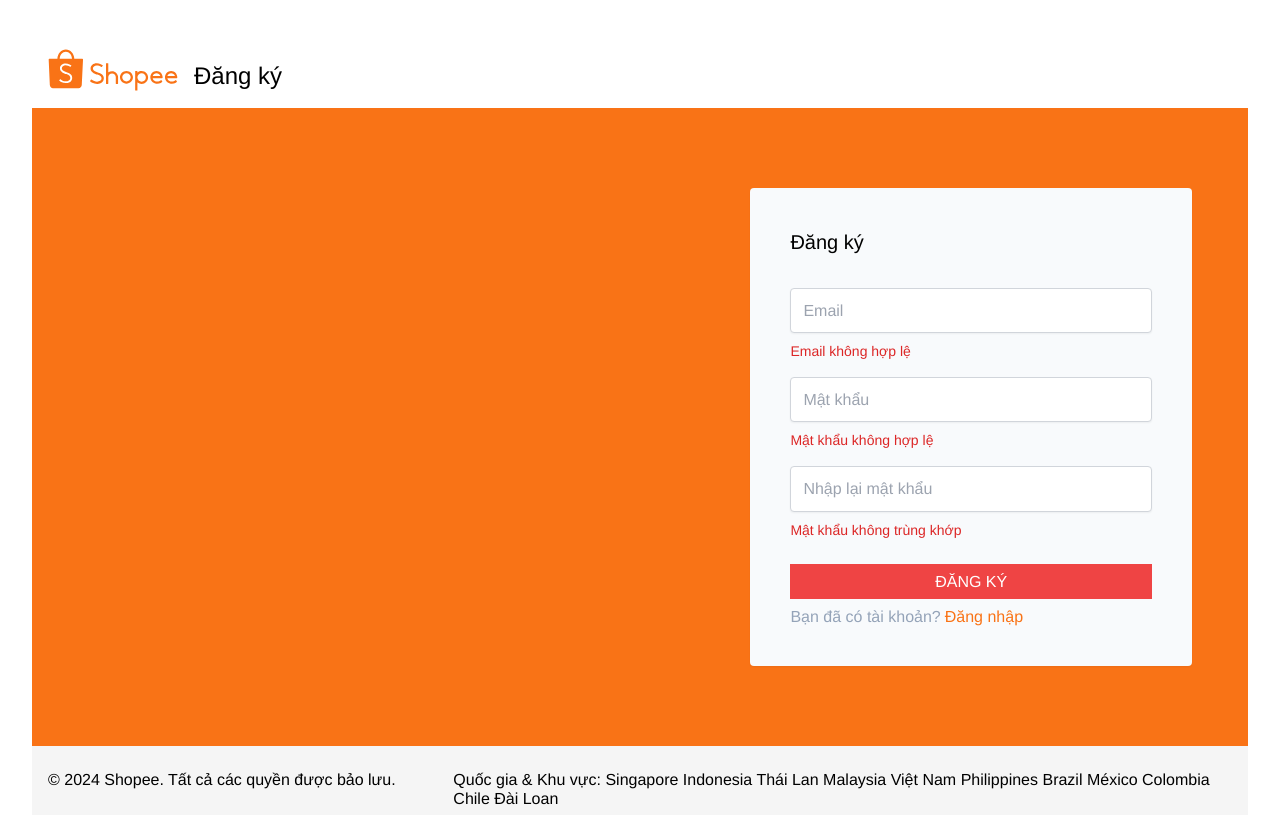
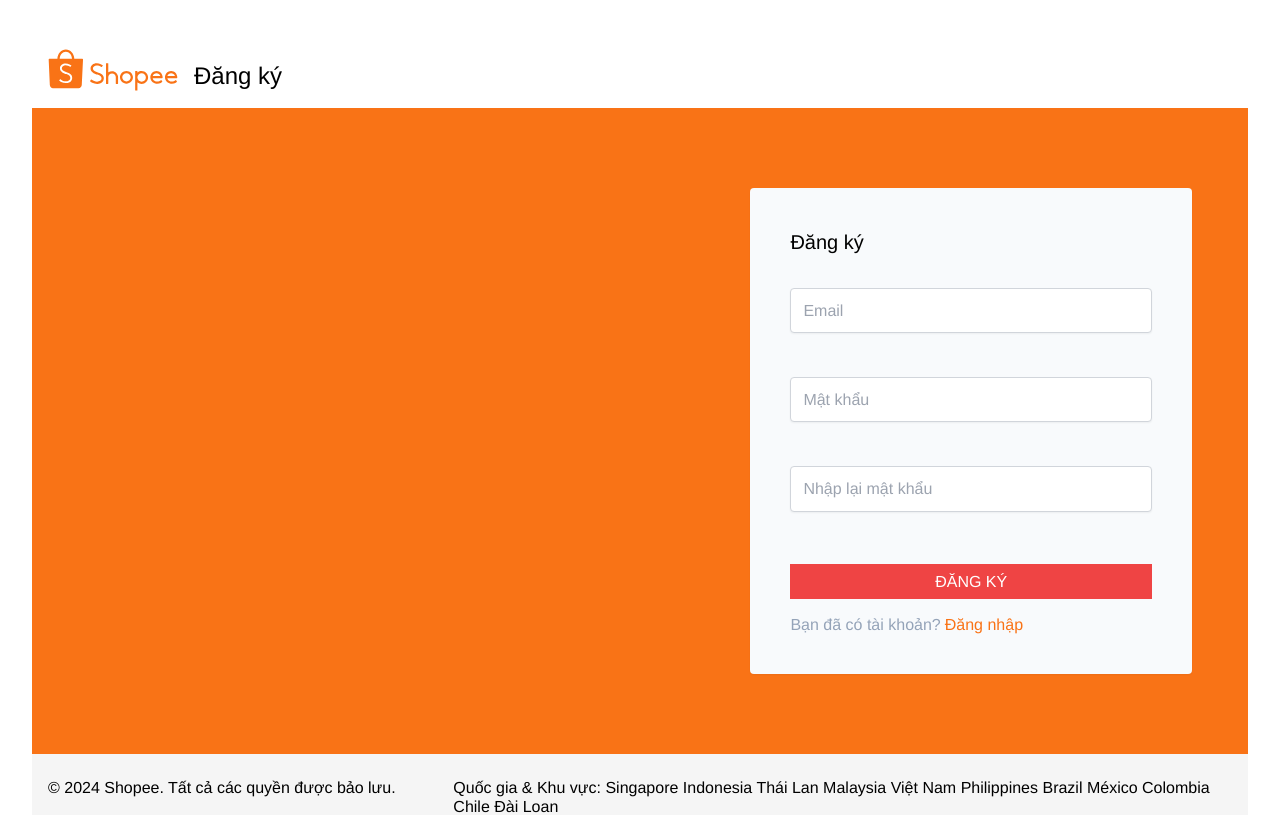
Before and after one commit to TrinhHuynh2801/Shopee-Clone, a React (Vite) app in the folder Shopee/: page /register in a window 1280 px wide. Shown: the top 815 px of the page. Built offline with nearby package versions, Linux system fonts and the light colour scheme.

Commit message:
validate input

```diff
--- a/Shopee/src/pages/Login/Login.tsx
+++ b/Shopee/src/pages/Login/Login.tsx
@@ -15,7 +15,6 @@ export default function Login() {
   const onSubmit = handleSubmit((data) => {
     console.log(data)
   })
-  console.log(errors)
   return (
     <div className='bg-orange-500'>
       <div className='max-w-7xl mx-auto px-4'>
--- a/Shopee/src/pages/Register/Register.tsx
+++ b/Shopee/src/pages/Register/Register.tsx
@@ -1,44 +1,63 @@
+import { useForm } from 'react-hook-form'
 import { Link } from 'react-router-dom'
+import { rules } from 'src/utils/validateRules'
+interface FormData {
+  email: string
+  password: string
+  confirm_password: string
+}
 export default function Register() {
+  const {
+    register,
+    handleSubmit,
+    getValues,
+    formState: { errors }
+  } = useForm<FormData>()
+  const onSubmit = handleSubmit((data) => {
+    console.log(data)
+  })
   return (
     <div className='bg-orange-500'>
       <div className='max-w-7xl mx-auto px-4'>
         <div className='flex flex-row md:py-20 md:px-10'>
           <div className='md:basis-3/5'></div>
           <div className='md:basis-2/5 basis-full'>
-            <form className='bg-slate-50 rounded shadow-sm p-10'>
+            <form className='bg-slate-50 rounded shadow-sm p-10' onSubmit={onSubmit} noValidate>
               <div className='text-xl'>Đăng ký</div>
               <div className='mt-8'>
                 <input
                   type='email'
-                  name='email'
+                  {...register('email', rules.email)}
                   placeholder='Email'
                   className='w-full p-3 outline-none border rounded border-gray-300 focus:border-gray-500 shadow-sm'
                 />
-                <div className='text-red-600 mt-2 text-sm'>Email không hợp lệ</div>
+                <div className='text-red-600 mt-2 text-sm min-h-5'>{errors.email?.message}</div>
               </div>
               <div className='mt-4'>
                 <input
                   type='password'
-                  name='password'
+                  {...register('password', rules.password)}
                   placeholder='Mật khẩu'
                   className='w-full p-3 outline-none border rounded border-gray-300 focus:border-gray-500 shadow-sm'
                 />
-                <div className='text-red-600 mt-2 text-sm'>Mật khẩu không hợp lệ</div>
+                <div className='text-red-600 mt-2 text-sm min-h-5'>{errors.password?.message}</div>
               </div>
               <div className='mt-4'>
                 <input
                   type='password'
-                  name='confirm_password'
+                  {...register('confirm_password', {
+                    ...rules.confirm_password,
+                    validate: (value) => value === getValues('password') || 'Mật khẩu không trùng khớp'
+                  })}
                   placeholder='Nhập lại mật khẩu'
                   className='w-full p-3 outline-none border rounded border-gray-300 focus:border-gray-500 shadow-sm'
                 />
-                <div className='text-red-600 mt-2 text-sm'>Mật khẩu không trùng khớp</div>
+                <div className='text-red-600 mt-2 text-sm min-h-5'>{errors.confirm_password?.message}</div>
               </div>
               <div className='mt-6'>
                 <button className='bg-red-500 w-full text-white p-2 uppercase hover:bg-red-600'>Đăng ký</button>
               </div>
-              <div className='mt-2'>
+              <div className='mt-4'>
                 <div className='flex'>
                   <span className='text-slate-400'>Bạn đã có tài khoản?</span>
                   <Link className='text-orange-500 ml-1' to='/login'>
--- a/Shopee/src/utils/validateRules.ts
+++ b/Shopee/src/utils/validateRules.ts
@@ -11,5 +11,8 @@ export const rules: Rules = {
     required: { value: true, message: 'Password là bắt buộc' },
     maxLength: { value: 160, message: 'Độ dài từ 6 - 160 kí tự' },
     minLength: { value: 6, message: 'Độ dài từ 6 - 160 kí tự' }
+  },
+  confirm_password: {
+    required: { value: true, message: 'Password là bắt buộc' }
   }
 }
```
